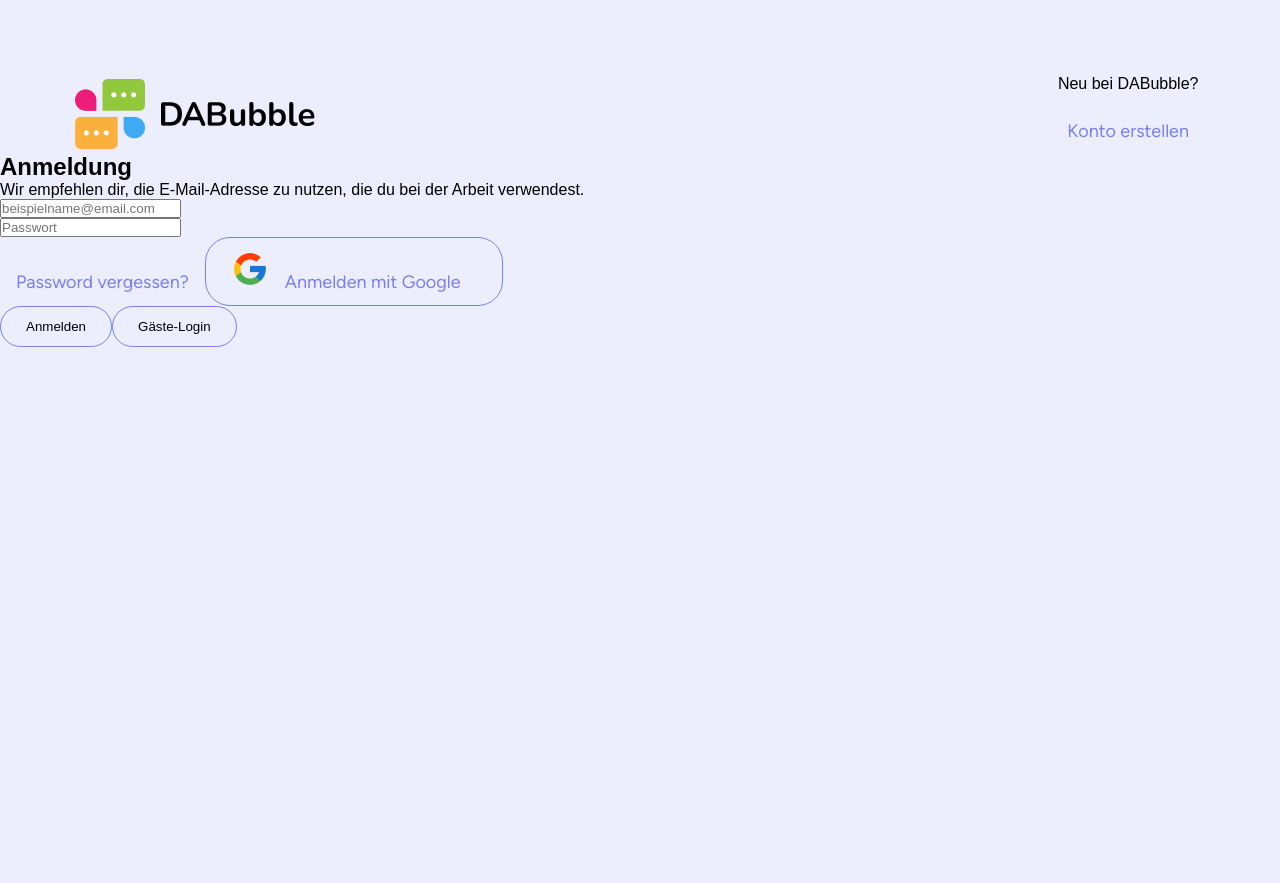
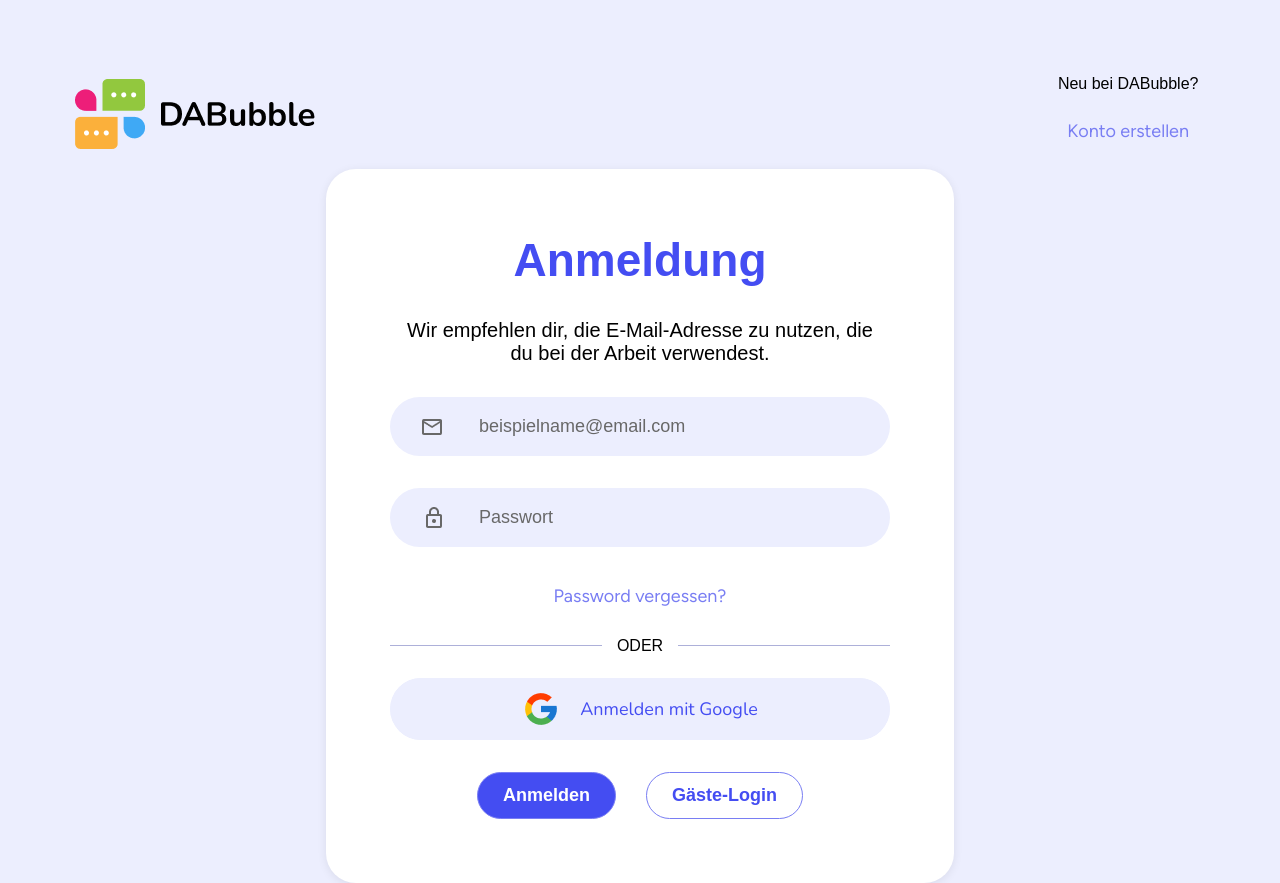
Before and after one commit to tobiasroeske/DA_Bubble, an Angular app: page /login in a window 1280 px wide. Before the commit the page ends 800 px from the top, so only its background shows below. Built offline with nearby package versions, Linux system fonts and the light colour scheme.

Commit message:
login-container

```diff
--- a/src/app/login/login.component.html
+++ b/src/app/login/login.component.html
@@ -8,24 +8,35 @@
         <a href="#">Konto erstellen</a>
     </div>
 </header>
+<div class="content">
     <div class="login-container">
         <h2>Anmeldung</h2>
-    <span>Wir empfehlen dir, die E-Mail-Adresse zu nutzen, die du bei der Arbeit verwendest.</span>
+        <span>Wir empfehlen dir, die E-Mail-Adresse zu nutzen, die <br> du bei der Arbeit verwendest.</span>
         <form>
             <div class="input-container">
+                <img src="assets/img/mail.png" alt="">
                 <label for="email"></label>
                 <input type="email" id="email" name="email" placeholder="beispielname@email.com">
             </div>
             <div class="input-container">
+                <img src="assets/img/lock.png" alt="">
                 <label for="password"></label>
                 <input type="password" id="password" name="password" placeholder="Passwort">
             </div>
-        <a>Password vergessen?</a>
+            <span class="forgot-password">Password vergessen?</span>
 
-        <button class="btn-no-style"><img src="../../assets/img/google_logo.png" alt=""><a>Anmelden mit Google</a></button>
-        <div>
-            <button class="btn-no-style">Anmelden</button>
-            <button class="btn-no-style">Gäste-Login</button>
+            <div class="seperator">
+                <span>ODER</span>
+            </div>
+
+            <div class="google-container">
+                <button class="btn-no-style google-btn"><img src="../../assets/img/google_logo.png" alt="">Anmelden mit
+                    Google</button>
+            </div>
+            <div class="submit-container">
+                <input type="submit" class="btn-no-style login-btn" value="Anmelden">
+                <div class="btn-no-style guest-login-btn">Gäste-Login</div>
             </div>
         </form>
     </div>
+</div>
--- a/src/app/login/login.component.scss
+++ b/src/app/login/login.component.scss
@@ -16,3 +16,164 @@
         @include d-flex($fd: column, $g: 16px);
     }
 }
+
+.content {
+    @include d-flex($fd: column)
+}
+
+.login-container {
+    @include d-flex($fd: column, $g: 32px);
+    background-color: white;
+    box-shadow: 0px 2px 10px 0px #00000014;
+    border-radius: 30px;
+    padding: 64px;
+    margin-top: 16px;
+
+    h2 {
+        color: #444DF2;
+        font-size: 46px;
+        font-weight: 700;
+        text-align: center;
+    }
+
+    >span {
+        font-size: 20px;
+        text-align: center;
+    }
+}
+
+form {
+    @include d-flex($fd: column, $g: 32px);
+
+}
+
+input {
+    border: 1px solid transparent;
+    border-radius: 100px;
+    outline: unset;
+    background-color: transparent;
+    width: 100%;
+    padding: 18px 32px 18px 88px;
+    height: 100%;
+    font-size: 18px;
+
+    &:hover {
+        border: 1px solid black;
+    }
+
+    &:focus {
+        border-color: #444DF2;
+    }
+}
+
+::placeholder {
+    color: #686868;
+    font-size: 18px;
+    font-family: 'Nurito', sans-serif;
+}
+
+.input-container {
+    position: relative;
+    display: flex;
+    align-items: center;
+    width: 500px;
+    border-radius: 100px;
+    background-color: #ECEEFE;
+
+    >img {
+        position: absolute;
+        margin-left: 32px;
+    }
+}
+
+.forgot-password {
+    cursor: pointer;
+    font-family: 'Figtree', sans-serif;
+    font-size: 18px;
+    color: #797EF3;
+    padding: 5px 15px;
+    border-radius: 25px;
+    border: 1px solid transparent;
+    transition: background-color .125s ease-in-out;
+
+    &:hover {
+        background-color: #ECEEFE;
+    }
+}
+
+.seperator {
+    display: flex;
+    width: 100%;
+    border-top: 1px solid #ADB0D9;
+    text-align: center;
+    align-items: center;
+    justify-content: center;
+    position: relative;
+
+    >span {
+        position: absolute;
+        z-index: 5;
+        background-color: white;
+        padding: 0px 15px;
+    }
+}
+
+.google-container {
+    position: relative;
+    width: 100%;
+    overflow: hidden;
+    color: #797EF3;
+    border-radius: 100px;
+    background-color: #ECEEFE;
+    border: unset;
+}
+
+.google-btn {
+    width: 100%;
+    display: flex;
+    align-items: center;
+    justify-content: center;
+    gap: 20px;
+    font-family: 'Nunito', sans-serif;
+    font-size: 18px;
+    color: #444DF2;
+    border-radius: 100px;
+    background-color: #ECEEFE;
+    border: unset;
+    transition: all 0.125s ease-in-out;
+    font-weight: 400;
+
+    &:hover {
+
+        transform: scale(1.02);
+    }
+}
+
+.login-btn {
+    width: fit-content;
+    background-color: #444DF2;
+    color: white;
+    transition: background-color 0.125s ease-in-out;
+
+    &:hover {
+        background-color: #787EF2;
+        border-color: #787EF2;
+    }
+}
+
+.guest-login-btn {
+    width: fit-content;
+    transition: background-color 0.125s ease-in-out;
+    color: #444DF2;
+
+    &:hover {
+        background-color: #5359F1;
+        border-color: #5359F1;
+        color: white;
+    }
+}
+
+.submit-container {
+    width: 100%;
+    @include d-flex($g: 30px)
+}
--- a/src/styles.scss
+++ b/src/styles.scss
@@ -41,11 +41,14 @@
 }
 
 .btn-no-style {
+  cursor: pointer;
   padding: 12px 25px;
   border: 1px solid #797EF3;
   border-radius: 25px;
   background-color: transparent;
   font-family: 'Nurito', sans-serif;
+  font-size: 18px;
+  font-weight: 700;
 }
 
 @mixin d-flex($fd: row, $jc: center, $ai: center, $g: 0) {
```
Lines whose indentation alone changed are shown as unchanged.
